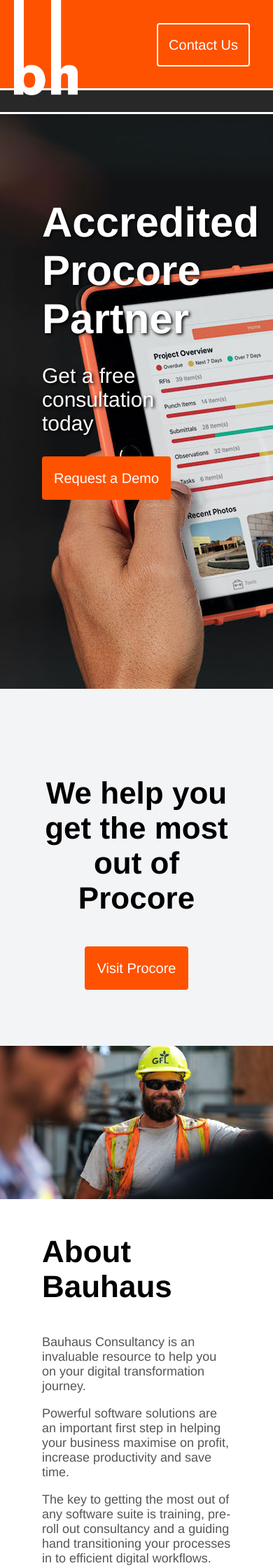
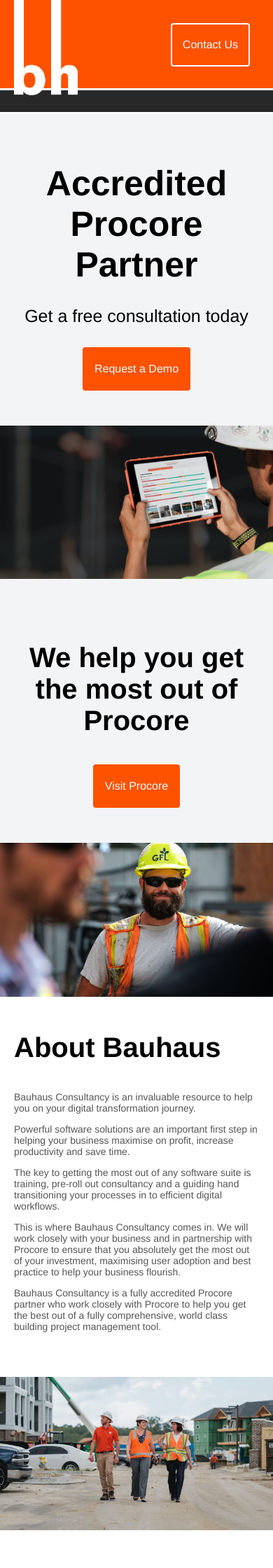
Before and after one commit to bonnieappleton/bauhaus, a Django app: template home/templates/home/homepage.html in a window 390 px wide. Shown: the top 2240 px of the page at 70% size. Run offline with Django 3.2, Linux system fonts and the light colour scheme; the template is opened without the code that fills it, so the values that code supplies are empty.

Commit message:
Mobile styling on homepage

```diff
--- a/home/static/css/global.css
+++ b/home/static/css/global.css
@@ -24,9 +24,19 @@ h2 {
   font-size: 60px;
   margin: 20px 0;
 }
+@media only screen and (max-width: 480px) {
+  h2 {
+    font-size: 50px;
+  }
+}
 
 h3 {
   font-size: 44px;
+}
+@media only screen and (max-width: 480px) {
+  h3 {
+    font-size: 40px;
+  }
 }
 
 h4 {
@@ -34,10 +44,20 @@ h4 {
   font-weight: 100;
   margin: 10px 0 30px;
 }
+@media only screen and (max-width: 480px) {
+  h4 {
+    font-size: 25px;
+  }
+}
 
 p {
   font-size: 18px;
   color: #555555;
+}
+@media only screen and (max-width: 480px) {
+  p {
+    font-size: 14px;
+  }
 }
 
 a {
@@ -73,6 +93,11 @@ a {
 }
 .button--white-border:hover {
   background-color: #ffffff;
+}
+@media only screen and (max-width: 480px) {
+  .button {
+    font-size: 16px;
+  }
 }
 
 .round-image {
@@ -112,14 +137,16 @@ a {
   font-weight: bold;
   margin: 5px 40px;
 }
+@media only screen and (max-width: 768px) {
+  .header__logo__subheading {
+    display: none;
+  }
+}
 @media only screen and (max-width: 480px) {
   .header__logo__img--mobile {
     display: unset;
   }
   .header__logo__img--desktop {
-    display: none;
-  }
-  .header__logo__subheading {
     display: none;
   }
 }
@@ -145,6 +172,29 @@ a {
 .feature-image-section h2, .feature-image-section h4 {
   width: 50%;
   text-shadow: 2px 2px 4px #000000;
+}
+.feature-image-section__img {
+  display: none;
+  object-fit: cover;
+  width: 100%;
+}
+@media only screen and (max-width: 480px) {
+  .feature-image-section {
+    -webkit-align-items: center;
+    align-items: center;
+    padding: 50px 20px;
+    background: none;
+    height: unset;
+    color: #000000;
+    text-align: center;
+  }
+  .feature-image-section h2, .feature-image-section h4 {
+    width: 100%;
+    text-shadow: none;
+  }
+  .feature-image-section__img {
+    display: unset;
+  }
 }
 
 .content-section {
@@ -181,6 +231,11 @@ a {
   padding: 80px 60px;
   text-align: center;
 }
+@media only screen and (max-width: 480px) {
+  .procore-section {
+    padding: 50px 20px;
+  }
+}
 
 .section-image {
   max-width: 50%;
@@ -201,6 +256,11 @@ a {
 .text-block--center {
   text-align: center;
   max-width: 900px;
+}
+@media only screen and (max-width: 480px) {
+  .text-block {
+    padding: 50px 20px;
+  }
 }
 
 .about-me-section {
--- a/home/static/sass/base.scss
+++ b/home/static/sass/base.scss
@@ -29,21 +29,37 @@ section {
 h2 {
   font-size: 60px;
   margin: 20px 0;
+
+  @media only screen and (max-width: $break-large-phone) {
+    font-size: 50px;
+  }
 }
 
 h3 {
   font-size: 44px;
+
+  @media only screen and (max-width: $break-large-phone) {
+    font-size: 40px;
+  }
 }
 
 h4 {
   font-size: 30px;
   font-weight: 100;
   margin: 10px 0 30px;
+
+  @media only screen and (max-width: $break-large-phone) {
+    font-size: 25px;
+  }
 }
 
 p {
   font-size: 18px;
   color: $color-concrete;
+
+  @media only screen and (max-width: $break-large-phone) {
+    font-size: 14px;
+  }
 }
 
 a {
@@ -85,6 +101,9 @@ a {
     }
   }
 
+  @media only screen and (max-width: $break-large-phone) {
+    font-size: 16px;
+  }
 
 }
 
--- a/home/static/sass/header.scss
+++ b/home/static/sass/header.scss
@@ -50,6 +50,12 @@ $white-stripe-height: 129px;
       margin: 5px 40px
     }
 
+    @media only screen and (max-width: $break-small-tablet) {
+      &__subheading {
+        display: none;
+      }
+    }
+
     @media only screen and (max-width: $break-large-phone) {
       &__img {
         &--mobile {
@@ -61,10 +67,6 @@ $white-stripe-height: 129px;
         }
       }
 
-      &__subheading {
-        display: none;
-      }
-
     }
 
   }
--- a/home/static/sass/homepage.scss
+++ b/home/static/sass/homepage.scss
@@ -20,6 +20,33 @@
   h2, h4 {
     width: 50%;
     text-shadow: 2px 2px 4px $color-black;
+  }
+
+  &__img {
+    display: none;
+    object-fit: cover;
+    width: 100%;
+  }
+
+  @media only screen and (max-width: $break-large-phone) {
+    -webkit-align-items: center;
+    align-items: center;
+
+    padding: 50px $side-gutter-mobile;
+    background: none;
+    height: unset;
+    color: $color-black;
+    text-align: center;
+
+    h2, h4 {
+      width: 100%;
+      text-shadow: none;
+    }
+
+    &__img {
+      display: unset;
+
+    }
   }
 }
 
@@ -61,6 +88,10 @@
 
   padding: 80px $side-gutter;
   text-align: center;
+
+  @media only screen and (max-width: $break-large-phone) {
+    padding: 50px $side-gutter-mobile;
+  }
 }
 
 .section-image {
@@ -84,6 +115,10 @@
     text-align: center;
     max-width: 900px;
   }
+
+  @media only screen and (max-width: $break-large-phone) {
+    padding: 50px $side-gutter-mobile;
+  }
 }
 
 .about-me-section {
--- a/home/static/sass/variables.scss
+++ b/home/static/sass/variables.scss
@@ -11,3 +11,4 @@ $break-small-tablet: 768px;
 $break-large-phone: 480px;
 
 $side-gutter: 60px;
+$side-gutter-mobile: 20px;
--- a/home/templates/home/homepage.html
+++ b/home/templates/home/homepage.html
@@ -7,10 +7,12 @@
 {% block mainpage %}
 
     <section class="feature-image-section">
-        <h2>Accredited Procore Partner</h2>
-        <h4>Get a free consultation today</h4>
-        <a class="button" href="{% url 'contact' %}">Request a Demo</a>
+            <h2>Accredited Procore Partner</h2>
+            <h4>Get a free consultation today</h4>
+            <a class="button" href="{% url 'contact' %}">Request a Demo</a>
     </section>
+    <img class="feature-image-section__img" src="{% static 'img/procore-app.jpg' %}"/>
+
 
     <section class="procore-section">
         <h3>We help you get the most out of Procore</h3>
```
Also changed, not shown: 1 other file.
